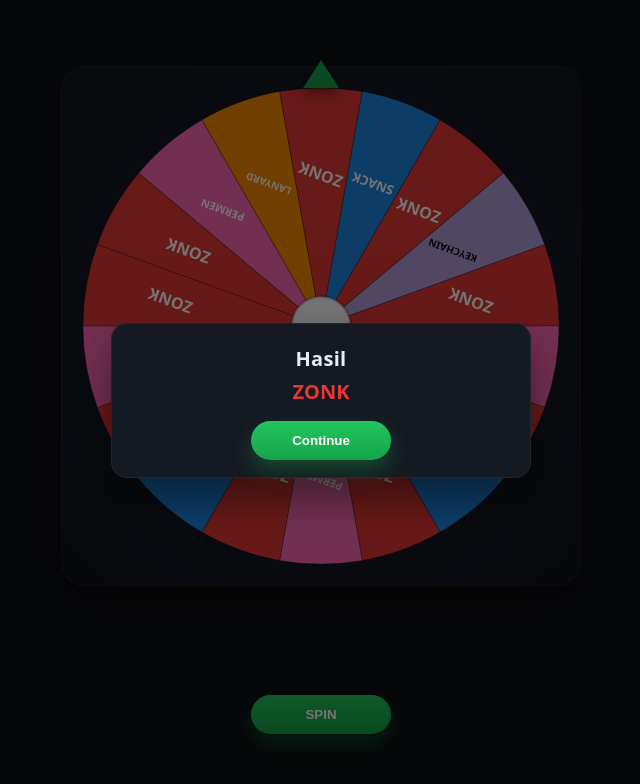
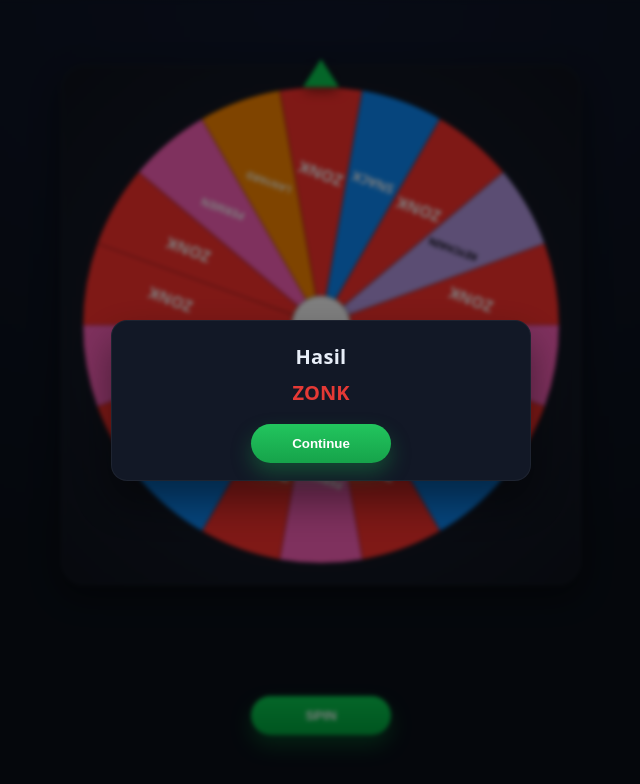
Before and after one commit to Emist-Directory/Spin-Wheel, a plain HTML site: page index.html in a window 1280 px wide. Both pictures are taken after a click on the button "SPIN". Shown: the whole page, without its empty margins (319-959 px from the left). Drawn offline with Linux system fonts and the light colour scheme.

Commit message:
Updated style.css

```diff
--- a/style.css
+++ b/style.css
@@ -1,41 +1,46 @@
 :root{
-  --bg:#0d0f13;
-  --fg:#e7edf5;
-  --card:#151922;
-  --accent:#16a34a;
+  --bg:#0b0f17;
+  --fg:#e8eef8;
+  --muted:#93a3b8;
+  --card:#121826;
+  --accent:#22c55e; /* hijau tombol & pointer */
 }
 
 *{box-sizing:border-box}
 html,body{height:100%}
 body{
   margin:0;
-  background:var(--bg);
+  background:
+    radial-gradient(120% 120% at 50% 0%, #101728 0%, #0b0f17 60%, #0b0f17 100%);
   color:var(--fg);
-  font-family: system-ui,-apple-system,"Segoe UI",Roboto,Ubuntu,Cantarell,
-               "Noto Sans","Helvetica Neue",Arial,"Apple Color Emoji","Segoe UI Emoji";
+  font: 500 16px/1.5 system-ui, -apple-system, Segoe UI, Roboto, Ubuntu, Cantarell, Noto Sans, Arial, "Apple Color Emoji","Segoe UI Emoji";
+  -webkit-font-smoothing:antialiased;
+  -moz-osx-font-smoothing:grayscale;
 }
 
 .app{
   min-height:100dvh;
   display:grid;
   place-items:center;
-  gap:16px;
+  gap:22px;
   padding:20px;
 }
 
+/* --- Roda & kanvas ------------------------------------------------------ */
+/* injected: keep canvas square */
 .wheel-wrap{
   position:relative;
-  width:min(90vw,520px);
-  aspect-ratio:1/1;
+  width:min(90vmin, 520px);
+  aspect-ratio:1 / 1; /* pastikan selalu bulat, tidak oval */
   display:grid;
   place-items:center;
   background: radial-gradient(80% 80% at 50% 50%, #1b2130 0%, #0d1017 100%);
   border-radius:24px;
+  padding:14px;
   box-shadow: 0 10px 30px rgba(0,0,0,.45), inset 0 0 0 1px rgba(255,255,255,.04);
-  padding:14px;
 }
 
-#wheel{
+.wheel-wrap canvas{
   width:100%;
   height:100%;
   display:block;
@@ -53,6 +58,7 @@ body{
   filter: drop-shadow(0 4px 6px rgba(0,0,0,.5));
 }
 
+/* --- Tombol -------------------------------------------------------------- */
 .btn{
   background:linear-gradient(180deg, #22c55e, #16a34a);
   color:white;
@@ -63,17 +69,19 @@ body{
   cursor:pointer;
   min-width:140px;
   box-shadow:0 10px 20px rgba(22,163,74,.35);
-  transition: transform .06s ease, filter .2s ease;
+  transition: transform .06s ease, filter .2s ease, box-shadow .2s ease;
 }
+.btn:hover{ filter:brightness(1.05); box-shadow:0 14px 26px rgba(22,163,74,.45); }
+.btn:active{ transform:translateY(1px) scale(.99) }
 .btn:disabled{ filter:saturate(.2) brightness(.7); cursor:not-allowed; box-shadow:none; }
-.btn:active{ transform: translateY(1px); }
 
-/* Modal */
+/* --- Modal hasil --------------------------------------------------------- */
 .modal{
   position:fixed; inset:0;
   display:grid; place-items:center;
-  background:rgba(0,0,0,.55);
-  padding:20px;
+  background:rgba(0,0,0,.5);
+  padding:18px;
+  backdrop-filter:saturate(120%) blur(2px);
   z-index:1000;
 }
 .modal[hidden]{ display:none; }
@@ -83,20 +91,13 @@ body{
   width:min(92vw, 420px);
   padding:22px 20px 18px;
   border-radius:16px;
+  text-align:center;
   box-shadow:0 20px 40px rgba(0,0,0,.45), inset 0 0 0 1px rgba(255,255,255,.05);
-  text-align:center;
 }
 .modal-card h2{ margin:0 0 6px; font-size:1.25rem; letter-spacing:.3px; }
 .modal-card p{ margin:0 0 16px; font-size:1.25rem; font-weight:800; }
 
-
-/* injected: keep canvas square */
-.wheel-wrap{
-  width:min(90vmin, 520px);
-  aspect-ratio: 1 / 1;
+/* --- Responsif kecil ----------------------------------------------------- */
+@media (max-width: 420px){
+  .btn{ min-width:120px; padding:11px 18px; }
 }
-.wheel-wrap canvas{
-  width:100%;
-  height:100%;
-  border-radius:50%;
-}
```
